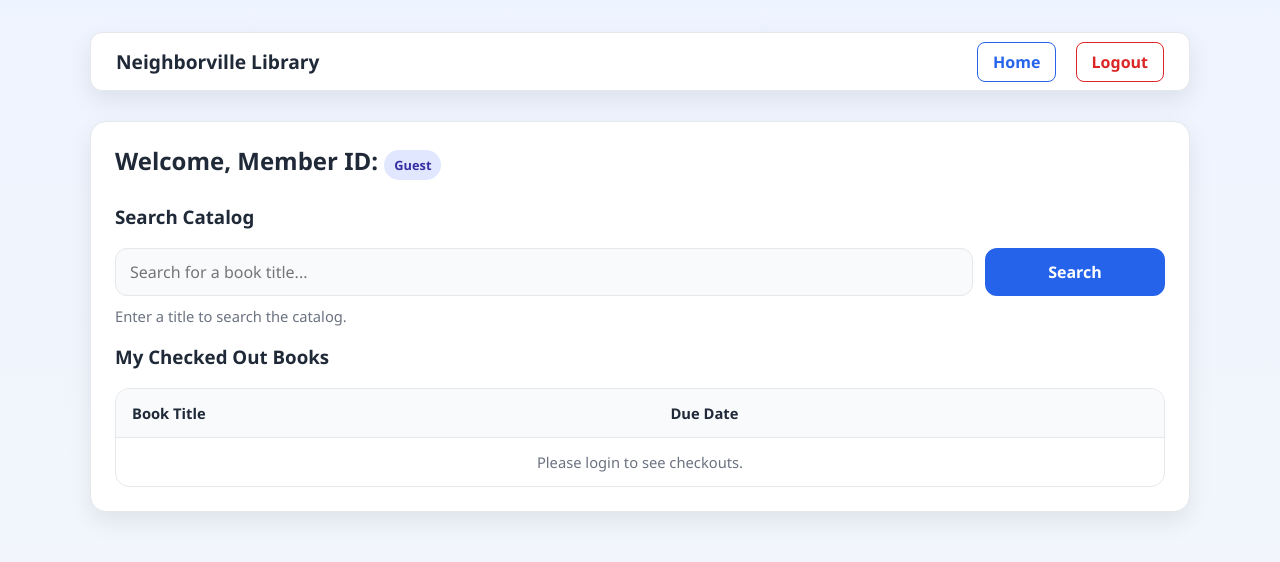
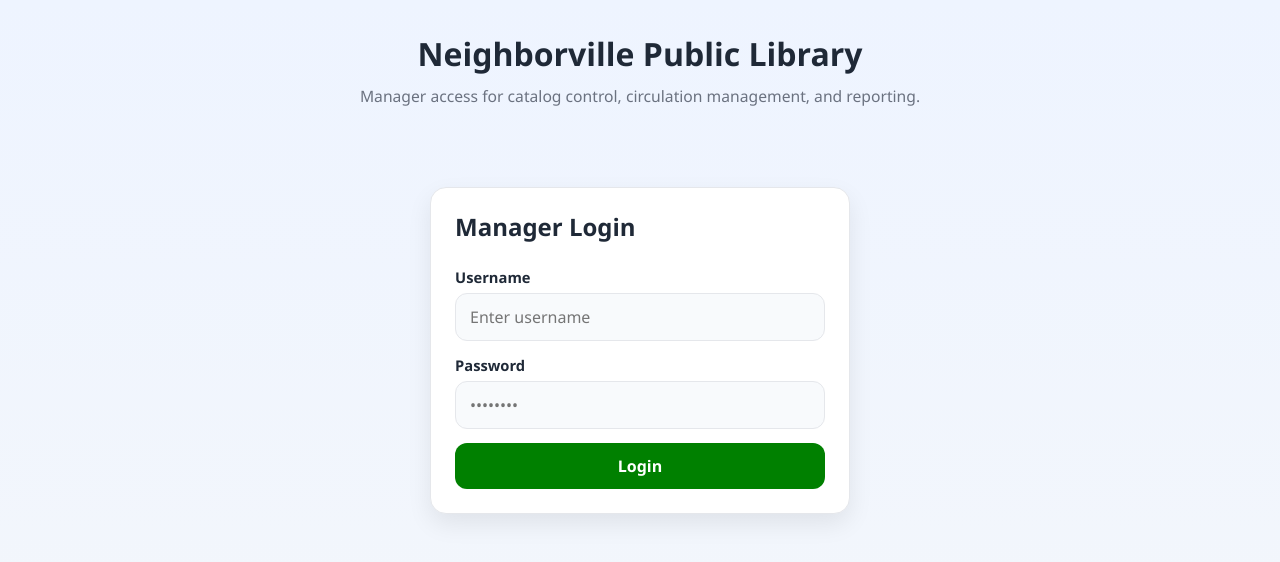
Before and after one commit to MinhPhan20/Neighborville-Library-System, a FastAPI app: template templates/member.html in a window 1280 px wide. Shown: the top 562 px of the page. Run offline with FastAPI, Linux system fonts and the light colour scheme; the template is opened without the code that fills it, so the values that code supplies are empty.

Commit message:
Update member.html

```diff
--- a/templates/member.html
+++ b/templates/member.html
@@ -3,154 +3,47 @@
 <head>
     <meta charset="UTF-8">
     <meta name="viewport" content="width=device-width, initial-scale=1.0">
-    <title>Member Dashboard</title>
+    <title>Neighborville Library Manager Login</title>
     <link rel="stylesheet" href="/static/style.css">
-    <style>
-        .nav-bar {
-            background: var(--surface);
-            padding: 15px 25px;
-            border-radius: 12px;
-            border: 1px solid var(--border);
-            display: flex;
-            justify-content: space-between;
-            align-items: center;
-            margin-bottom: 30px;
-            box-shadow: var(--shadow);
-        }
-
-        .nav-links a {
-            margin-left: 15px;
-            text-decoration: none;
-            font-weight: bold;
-            padding: 8px 15px;
-            border-radius: 8px;
-            transition: 0.2s;
-        }
-
-        .btn-home {
-            color: var(--primary);
-            border: 1px solid var(--primary);
-        }
-
-            .btn-home:hover {
-                background: var(--primary);
-                color: white;
-            }
-
-        .btn-logout {
-            color: var(--danger);
-            border: 1px solid var(--danger);
-        }
-
-            .btn-logout:hover {
-                background: var(--danger);
-                color: white;
-            }
-    </style>
 </head>
 <body>
     <div class="page">
         <div class="container">
-
-            <div class="nav-bar">
-                <div style="font-size: 1.2rem; font-weight: 800; color: var(--text);">Neighborville Library</div>
-                <div class="nav-links">
-                    <a href="/" class="btn-home">Home</a>
-                    <a href="/logout" class="btn-logout">Logout</a>
-                </div>
+            <div class="hero">
+                <h1>Neighborville Public Library</h1>
+                <p>Manager access for catalog control, circulation management, and reporting.</p>
             </div>
 
-            <div class="card">
-                <div class="card-header">
-                    <h2>Welcome, Member ID: <span id="displayUserId" class="badge">{{ user_id or "Guest" }}</span></h2>
-                </div>
-                <div class="card-body">
-                    <h3 style="margin-top: 0;">Search Catalog</h3>
-                    <form class="inline-row" method="post" action="/api/search-books" onsubmit="return handleSearch(event)">
-                        <input type="text" id="searchInput" name="title" placeholder="Search for a book title..." required>
-                        <button type="submit" style="max-width: 150px;">Search</button>
-                    </form>
-                    <p id="searchMessage" class="message">Enter a title to search the catalog.</p>
+            <div class="login-wrap">
+                <div class="card">
+                    <div class="card-header">
+                        <h2>Manager Login</h2>
+                    </div>
+                    <div class="card-body">
+                        {% if error %}
+                        <div style="background-color: #fee2e2; color: #b91c1c; padding: 10px; border-radius: 8px; margin-bottom: 16px; text-align: center; font-weight: bold;">
+                            Invalid username or password. Please try again.
+                        </div>
+                        {% endif %}
 
-                    <div class="table-wrap" id="searchResultsWrap" style="display: none; margin-bottom: 30px;">
-                        <table id="searchResultsTable">
-                            <thead><tr><th>Title</th><th>Genre</th><th>Year</th></tr></thead>
-                            <tbody id="searchResultsBody"></tbody>
-                        </table>
-                    </div>
+                        <form method="POST" action="/login" class="form-grid">
+                            <div>
+                                <label for="username">Username</label>
+                                <input type="text" id="username" name="username" placeholder="Enter username" autocomplete="username" required>
+                            </div>
 
-                    <h3>My Checked Out Books</h3>
-                    <div class="table-wrap">
-                        <table>
-                            <thead><tr><th>Book Title</th><th>Due Date</th></tr></thead>
-                            <tbody id="checkoutTable">
-                                <tr><td colspan="2" class="subtle" style="text-align: center;">Loading your checkouts...</td></tr>
-                            </tbody>
-                        </table>
+                            <div>
+                                <label for="password">Password</label>
+                                <input type="password" id="password" name="password" placeholder="••••••••" autocomplete="current-password" required>
+                            </div>
+
+                            <button type="submit" style="background-color: green; white;">Login</button>
+                        </form>
+
                     </div>
                 </div>
             </div>
         </div>
     </div>
-
-    <script>
-        window.onload = async function () {
-            const userId = document.getElementById("displayUserId").innerText;
-            if (userId === "Guest" || !userId) {
-                document.getElementById("checkoutTable").innerHTML = `<tr><td colspan="2" class="subtle" style="text-align: center;">Please login to see checkouts.</td></tr>`;
-                return;
-            }
-            try {
-                const response = await fetch(`/api/member/${userId}/checkouts`);
-                const data = await response.json();
-                const table = document.getElementById("checkoutTable");
-
-                if (data.error) {
-                    table.innerHTML = `<tr><td colspan="2" style="text-align: center; color: red;">Error: ${data.error}</td></tr>`;
-                } else if (data.checkouts && data.checkouts.length > 0) {
-                    table.innerHTML = data.checkouts.map(c => {
-                        const statusColor = c.STATUS === 'Overdue' ? 'var(--danger)' : 'var(--muted)';
-                        const textStyle = c.STATUS === 'Overdue' ? 'color: var(--danger); font-weight: bold;' : '';
-                        return `<tr><td>${c.TITLE_NAME} <span style="font-size: 0.8em; color: ${statusColor};">(${c.STATUS})</span></td><td style="${textStyle}">${c.CHECKOUT_ITEM_DUEDATE}</td></tr>`;
-                    }).join("");
-                } else {
-                    table.innerHTML = `<tr><td colspan="2" class="subtle" style="text-align: center;">You currently have no checked out books.</td></tr>`;
-                }
-            } catch (err) {
-                document.getElementById("checkoutTable").innerHTML = `<tr><td colspan="2" style="text-align: center; color: red;">Failed to load data.</td></tr>`;
-            }
-        };
-
-        async function handleSearch(event) {
-            event.preventDefault();
-            const query = document.getElementById('searchInput').value;
-            const message = document.getElementById('searchMessage');
-            const searchWrap = document.getElementById('searchResultsWrap');
-            const searchBody = document.getElementById('searchResultsBody');
-
-            message.innerText = `Searching database for: "${query}"...`;
-            searchWrap.style.display = "none";
-
-            try {
-                const formData = new FormData();
-                formData.append("title", query);
-                const response = await fetch("/api/search-books", { method: "POST", body: formData });
-                const data = await response.json();
-
-                if (data.error) {
-                    message.innerText = `Error: ${data.error}`;
-                } else if (data.results && data.results.length > 0) {
-                    message.innerText = `Found ${data.results.length} result(s).`;
-                    searchBody.innerHTML = data.results.map(book => `<tr><td>${book.TITLE_NAME}</td><td>${book.GENRE || 'N/A'}</td><td>${book.PUBLICATION_YEAR || 'N/A'}</td></tr>`).join("");
-                    searchWrap.style.display = "block";
-                } else {
-                    message.innerText = "No books found matching that title.";
-                }
-            } catch (error) {
-                message.innerText = "Search failed. Check backend/server.";
-            }
-            return false;
-        }
-    </script>
 </body>
 </html>
```
